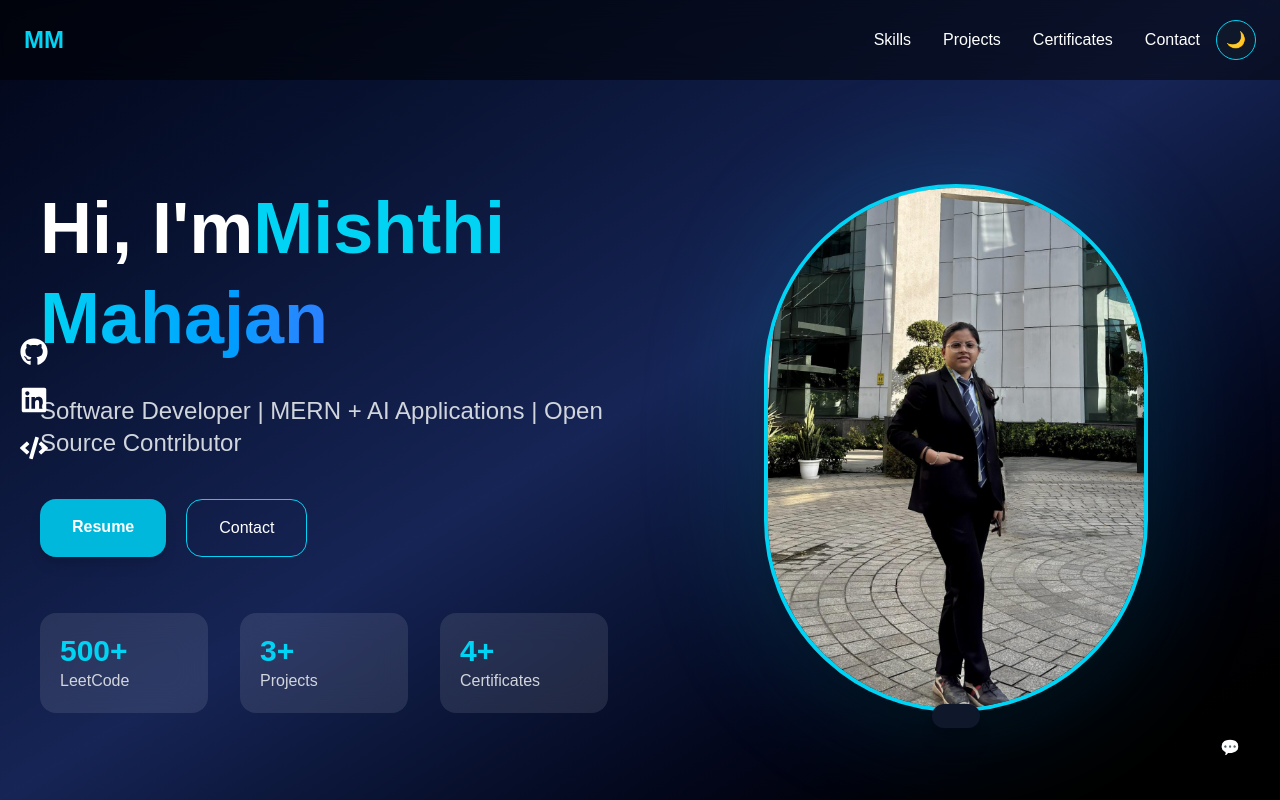
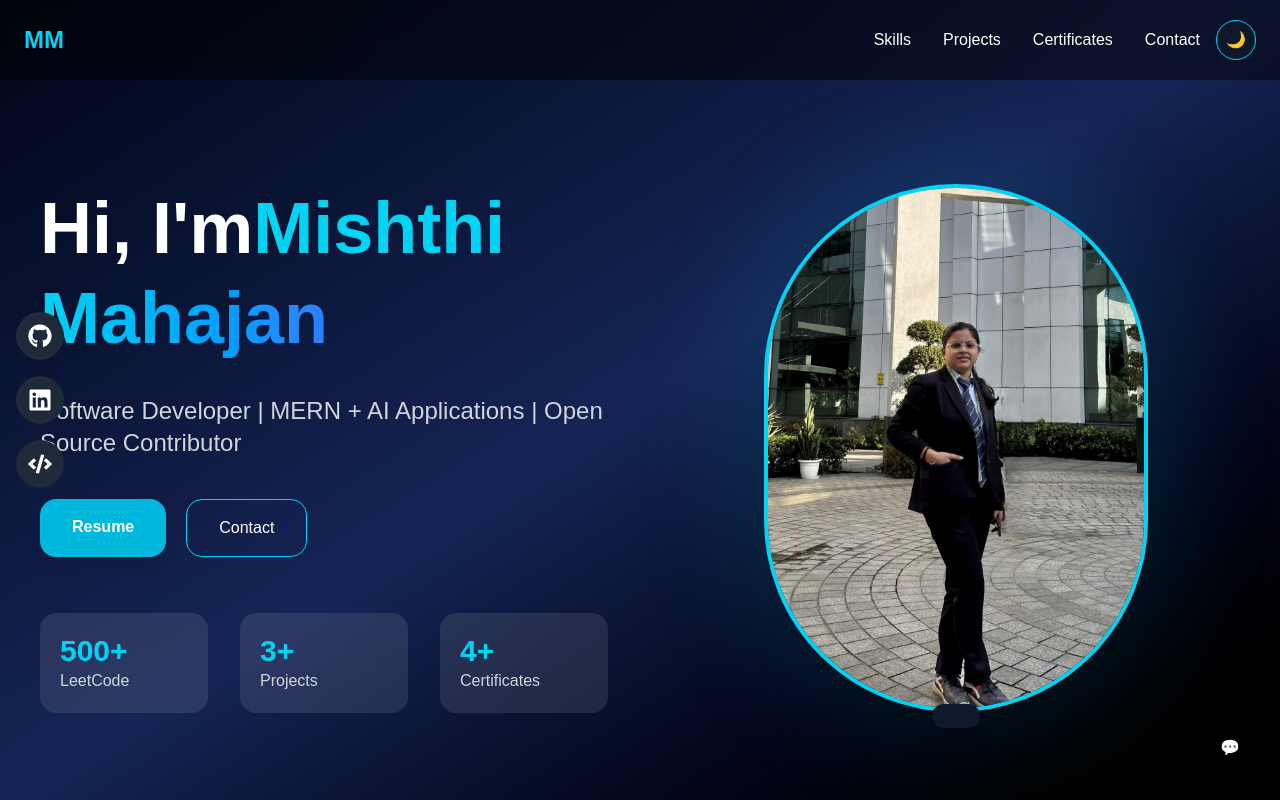
Before and after one commit to mishthimahajan/portfolio-pro, a React app: page / in a window 1280 px wide. Shown: the top 800 px of the page. Built offline with nearby package versions, Linux system fonts and the light colour scheme; no server answers; the HTML template or start-up script is replaced by a standard one.

Commit message:
Install react-type-animation

```diff
--- a/src/App.jsx
+++ b/src/App.jsx
@@ -25,30 +25,27 @@ return(
 
 <div>
 
-<Navbar/>
+<Navbar />
 
-<Hero/>
+<Hero />
+<About />
+<Skills />
+<Projects />
+<Certificates />
+<Achievements />
+<Stats />
+<Timeline />      {/* Experience */}
+<GithubStats />
+<Leetcode />
 
-<Skills/>
+<Contact />       {/* Keep Contact near the end */}
 
-<Projects/>
+<Footer />
 
-<Certificates/>
-<GithubStats/>
-
-<Leetcode/>
-
-<Contact/>
-<ThemeToggle/>
-<Footer/>
-<Achievements/>
-<Socialbar/>
-<Stats/>
-<Timeline/>
-<About/>
+<Socialbar />
 <ParticlesBackground />
-<ChatBot/>
-<VisitorCounter/>
+<ChatBot />
+<VisitorCounter />
 
 </div>
 
--- a/src/components/Socialbar.jsx
+++ b/src/components/Socialbar.jsx
@@ -4,37 +4,70 @@ FaLinkedin,
   FaCode
 } from "react-icons/fa";
 
-export default function SocialBar(){
-
-return(
-
+export default function Socialbar() {
+  return (
     <div
       className="
       fixed
-left-5
+      left-4
       top-1/2
       -translate-y-1/2
-hidden
-lg:flex
+      flex
       flex-col
-gap-5
-z-50"
+      gap-4
+      z-50
+      "
     >
-
-<a href="https://api.github.com/users/mishthimahajan">
-<FaGithub size={28}/>
+      <a
+        href="https://api.github.com/users/mishthimahajan"
+        target="_blank"
+        rel="noreferrer"
+        className="
+        bg-gray-800
+        p-3
+        rounded-full
+        hover:scale-125
+        hover:text-cyan-400
+        transition-all
+        duration-300
+        "
+      >
+        <FaGithub size={24} />
       </a>
 
-<a href="https://linkedin.com/in/MishthiMahajan">
-<FaLinkedin size={28}/>
+      <a
+        href="https://linkedin.com/in/Mishthi-mahajan"
+        target="_blank"
+        rel="noreferrer"
+        className="
+        bg-gray-800
+        p-3
+        rounded-full
+        hover:scale-125
+        hover:text-cyan-400
+        transition-all
+        duration-300
+        "
+      >
+        <FaLinkedin size={24} />
       </a>
 
-<a href="https://leetcode.com/u/Mishthimahajan">
-<FaCode size={28}/>
+      <a
+        href="https://leetcode.com/u/Mishthimahajan"
+        target="_blank"
+        rel="noreferrer"
+        className="
+        bg-gray-800
+        p-3
+        rounded-full
+        hover:scale-125
+        hover:text-cyan-400
+        transition-all
+        duration-300
+        "
+      >
+        <FaCode size={24} />
       </a>
-
     </div>
-
-)
-
+  );
 }
--- a/src/components/Stats.jsx
+++ b/src/components/Stats.jsx
@@ -1,71 +1,51 @@
-import CountUp from "react-countup";
-
-export default function Stats(){
-
-const stats=[
-
+export default function Stats() {
+  const stats = [
     {
-title:"DSA Problems",
-value:500
+      title: "DSA Problems",
+      value: 500,
     },
-
     {
-title:"Projects",
-value:3
+      title: "Projects",
+      value: 3,
     },
-
     {
-title:"Certificates",
-value:4
+      title: "Certificates",
+      value: 4,
     },
-
     {
-title:"Internships",
-value:2
-}
-
+      title: "Internships",
+      value: 2,
+    },
   ];
 
-return(
+  return (
+    <section className="py-20 px-6">
+      <h1 className="text-4xl md:text-5xl text-center font-bold mb-12">
+        Achievements
+      </h1>
 
-<section className="py-20">
-
-<div className="grid md:grid-cols-4 gap-8">
-
-{
-stats.map((s,index)=>
-
+      <div className="grid grid-cols-2 md:grid-cols-4 gap-6">
+        {stats.map((s, index) => (
           <div
             key={index}
             className="
               bg-gray-900
               p-8
               rounded-3xl
-text-center"
+              text-center
+              shadow-lg
+              hover:scale-105
+              duration-300
+            "
           >
-
-<h1 className="text-5xl text-cyan-400">
-
-<CountUp
-end={s.value}
-duration={3}
-/>
-
-+
-
+            <h1 className="text-4xl md:text-5xl font-bold text-cyan-400">
+              {s.value}+
             </h1>
 
-<p>{s.title}</p>
-
+            <p className="mt-3 text-gray-300">{s.title}</p>
           </div>
-
-)
+        ))}
+      </div>
+    </section>
+  );
 }
-
-</div>
-
-</section>
-
-)
-
-}
```
Lines whose indentation alone changed are shown as unchanged.
